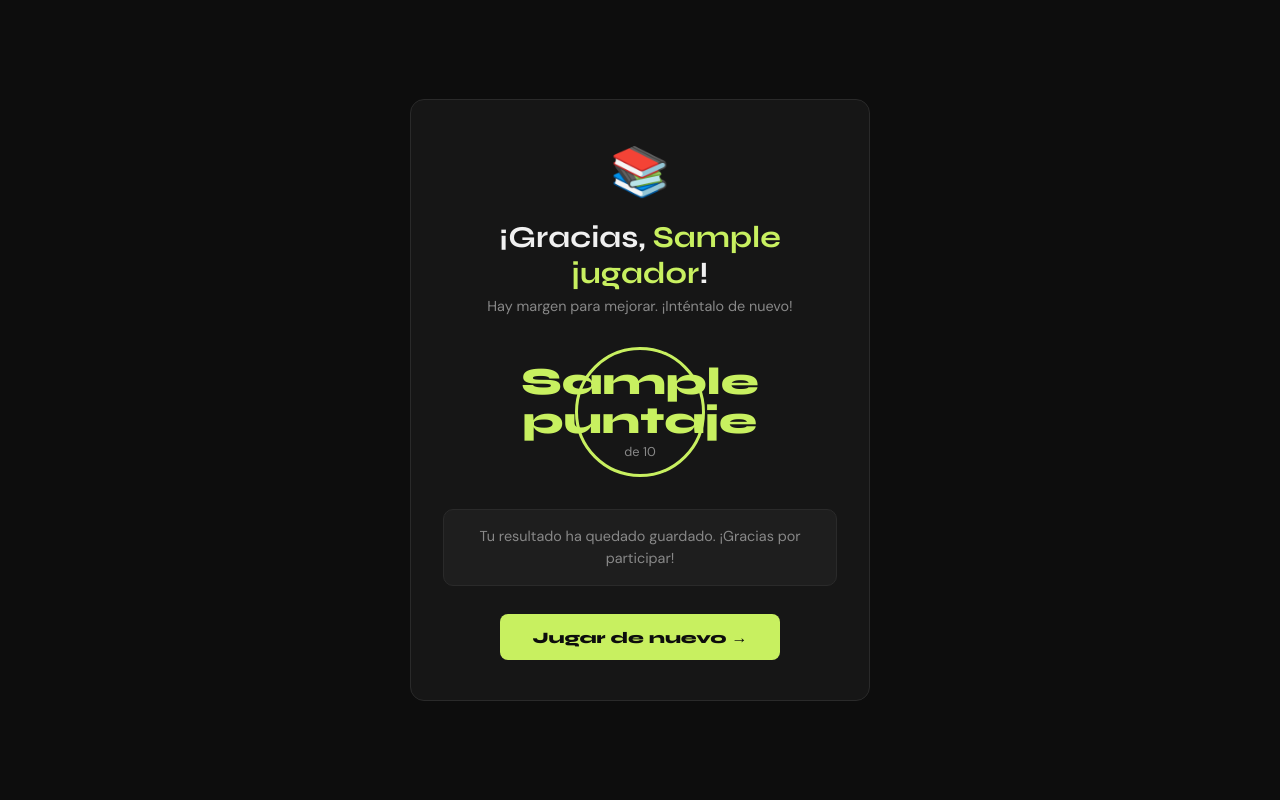
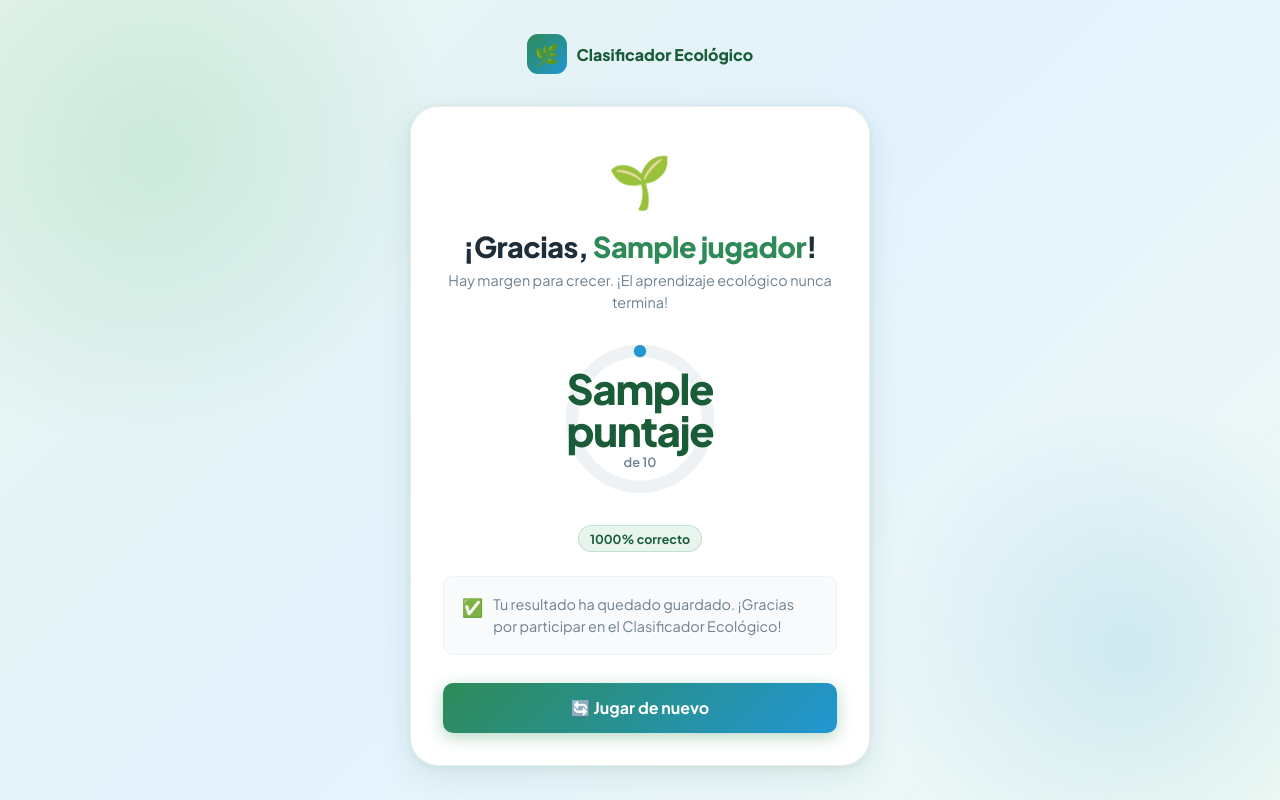
Before and after one commit to Moskur/Proyecto-CDIO, a Flask app: template Proyecto Ecologico/templates/resultado.html in a window 1280 px wide. Run offline with Flask 3, Linux system fonts and the light colour scheme; the template is opened without the code that fills it: most values are stand-ins (such as "Sample title", 1, 10 or a date in 2020).

Commit message:
Actualización de resultado.html

```diff
--- a/Proyecto Ecologico/templates/resultado.html
+++ b/Proyecto Ecologico/templates/resultado.html
@@ -3,146 +3,296 @@
 <head>
   <meta charset="UTF-8">
   <meta name="viewport" content="width=device-width, initial-scale=1.0">
-  <title>Quiz – Resultado</title>
-  <link href="https://fonts.googleapis.com/css2?family=Syne:wght@700;800&family=DM+Sans:wght@400;500&display=swap" rel="stylesheet">
+  <title>Clasificador Ecológico – Resultado</title>
+  <link href="https://fonts.googleapis.com/css2?family=Plus+Jakarta+Sans:wght@400;500;600;700;800&display=swap" rel="stylesheet">
   <style>
     *, *::before, *::after { box-sizing: border-box; margin: 0; padding: 0; }
 
     :root {
-      --bg:     #0d0d0d;
-      --card:   #161616;
-      --border: #2a2a2a;
-      --accent: #c8f060;
-      --text:   #f0f0f0;
-      --muted:  #888;
+      --green-dark:   #1a5c38;
+      --green-mid:    #2e8b57;
+      --green-light:  #4caf7d;
+      --green-pale:   #e8f5ee;
+      --blue-deep:    #1565a8;
+      --blue-mid:     #2196d3;
+      --blue-pale:    #e3f2fd;
+      --white:        #ffffff;
+      --gray-50:      #f8fafb;
+      --gray-100:     #eef2f5;
+      --gray-300:     #c8d4dc;
+      --gray-500:     #6b8090;
+      --gray-800:     #1e2d3a;
+      --radius-sm:    10px;
+      --radius-md:    18px;
+      --radius-lg:    28px;
+      --shadow-card:  0 8px 32px rgba(26,92,56,.10), 0 2px 8px rgba(26,92,56,.07);
+      --shadow-btn:   0 4px 16px rgba(46,139,87,.35);
     }
 
     body {
-      background: var(--bg);
-      color: var(--text);
-      font-family: 'DM Sans', sans-serif;
+      background: linear-gradient(135deg, #e8f5ee 0%, #e3f2fd 50%, #f0faf4 100%);
       min-height: 100vh;
-      display: flex;
-      align-items: center;
-      justify-content: center;
-      padding: 2rem;
-    }
-
-    .card {
-      background: var(--card);
-      border: 1px solid var(--border);
-      border-radius: 14px;
-      padding: 2.5rem 2rem;
-      width: 100%;
-      max-width: 460px;
-      text-align: center;
-      animation: fadeUp .5s ease both;
-    }
-
-    @keyframes fadeUp {
-      from { opacity: 0; transform: translateY(20px); }
-      to   { opacity: 1; transform: translateY(0); }
-    }
-
-    .emoji { font-size: 3rem; margin-bottom: 1rem; }
-
-    h1 {
-      font-family: 'Syne', sans-serif;
-      font-size: 1.9rem;
-      margin-bottom: .4rem;
-    }
-
-    .nombre { color: var(--accent); }
-
-    .subtitulo {
-      color: var(--muted);
-      font-size: .9rem;
-      margin-bottom: 2rem;
-    }
-
-    .puntaje-circulo {
-      width: 130px;
-      height: 130px;
-      border-radius: 50%;
-      border: 3px solid var(--accent);
+      font-family: 'Plus Jakarta Sans', system-ui, sans-serif;
       display: flex;
       flex-direction: column;
       align-items: center;
       justify-content: center;
-      margin: 0 auto 2rem;
+      padding: 2rem 1rem;
+      position: relative;
+      overflow-x: hidden;
     }
 
-    .puntaje-numero {
-      font-family: 'Syne', sans-serif;
-      font-size: 2.4rem;
-      font-weight: 800;
-      color: var(--accent);
-      line-height: 1;
+    body::before, body::after {
+      content: '';
+      position: fixed;
+      border-radius: 50%;
+      pointer-events: none;
+      z-index: 0;
+    }
+    body::before {
+      width: 600px; height: 600px;
+      background: radial-gradient(circle, rgba(78,188,109,.18) 0%, transparent 70%);
+      top: -150px; left: -150px;
+    }
+    body::after {
+      width: 500px; height: 500px;
+      background: radial-gradient(circle, rgba(33,150,211,.14) 0%, transparent 70%);
+      bottom: -100px; right: -100px;
     }
 
-    .puntaje-total {
+    .topbar {
+      display: flex;
+      align-items: center;
+      gap: .6rem;
+      margin-bottom: 2rem;
+      position: relative; z-index: 1;
+      animation: fadeDown .4s ease both;
+    }
+    .brand-icon {
+      width: 40px; height: 40px;
+      background: linear-gradient(135deg, var(--green-mid), var(--blue-mid));
+      border-radius: 11px;
+      display: flex; align-items: center; justify-content: center;
+      font-size: 1.25rem;
+    }
+    .brand-name {
+      font-size: 1rem;
+      font-weight: 800;
+      color: var(--green-dark);
+    }
+
+    .card {
+      background: var(--white);
+      border-radius: var(--radius-lg);
+      padding: 2.5rem 2rem 2rem;
+      width: 100%;
+      max-width: 460px;
+      box-shadow: var(--shadow-card);
+      border: 1px solid rgba(46,139,87,.12);
+      position: relative; z-index: 1;
+      text-align: center;
+      animation: fadeUp .6s cubic-bezier(.22,.68,0,1.2) both;
+    }
+
+    @keyframes fadeUp {
+      from { opacity: 0; transform: translateY(28px) scale(.97); }
+      to   { opacity: 1; transform: translateY(0) scale(1); }
+    }
+    @keyframes fadeDown {
+      from { opacity: 0; transform: translateY(-14px); }
+      to   { opacity: 1; transform: translateY(0); }
+    }
+    @keyframes popIn {
+      0%   { transform: scale(0.6); opacity: 0; }
+      60%  { transform: scale(1.08); }
+      100% { transform: scale(1); opacity: 1; }
+    }
+    @keyframes countUp {
+      from { opacity: 0; transform: translateY(8px); }
+      to   { opacity: 1; transform: translateY(0); }
+    }
+
+    .result-emoji {
+      font-size: 3.2rem;
+      display: block;
+      margin-bottom: 1rem;
+      animation: popIn .5s cubic-bezier(.22,.68,0,1.2) .15s both;
+    }
+
+    h1 {
+      font-size: 1.8rem;
+      font-weight: 800;
+      color: var(--gray-800);
+      line-height: 1.2;
+      margin-bottom: .4rem;
+      letter-spacing: -.02em;
+    }
+
+    .nombre-destaque {
+      color: var(--green-mid);
+    }
+
+    .subtitulo {
+      color: var(--gray-500);
+      font-size: .9rem;
+      margin-bottom: 2rem;
+      line-height: 1.5;
+    }
+
+    /* Score ring */
+    .score-ring {
+      position: relative;
+      width: 148px;
+      height: 148px;
+      margin: 0 auto 2rem;
+      animation: popIn .55s cubic-bezier(.22,.68,0,1.2) .25s both;
+    }
+    .score-ring svg {
+      width: 100%; height: 100%;
+      transform: rotate(-90deg);
+    }
+    .score-ring .track {
+      fill: none;
+      stroke: var(--gray-100);
+      stroke-width: 10;
+    }
+    .score-ring .fill {
+      fill: none;
+      stroke: url(#scoreGrad);
+      stroke-width: 10;
+      stroke-linecap: round;
+      stroke-dasharray: 345;
+      stroke-dashoffset: {{ (345 - (puntaje / total * 345)) | int }};
+      transition: stroke-dashoffset 1s ease .4s;
+    }
+    .score-inner {
+      position: absolute;
+      inset: 0;
+      display: flex;
+      flex-direction: column;
+      align-items: center;
+      justify-content: center;
+      animation: countUp .5s ease .4s both;
+    }
+    .score-number {
+      font-size: 2.6rem;
+      font-weight: 800;
+      color: var(--green-dark);
+      line-height: 1;
+      letter-spacing: -.03em;
+    }
+    .score-denom {
       font-size: .8rem;
-      color: var(--muted);
-      margin-top: .2rem;
+      color: var(--gray-500);
+      font-weight: 600;
+      margin-top: .15rem;
+    }
+
+    /* Percent label */
+    .score-pct {
+      display: inline-block;
+      background: var(--green-pale);
+      color: var(--green-dark);
+      font-size: .78rem;
+      font-weight: 700;
+      padding: .28rem .7rem;
+      border-radius: 99px;
+      border: 1px solid rgba(46,139,87,.2);
+      margin-bottom: 1.5rem;
     }
 
     .mensaje {
-      background: #1e1e1e;
-      border: 1px solid var(--border);
-      border-radius: 10px;
-      color: var(--muted);
+      background: var(--gray-50);
+      border: 1px solid var(--gray-100);
+      border-radius: var(--radius-sm);
+      color: var(--gray-500);
       font-size: .9rem;
-      padding: 1rem;
+      padding: 1rem 1.1rem;
       margin-bottom: 1.75rem;
-      line-height: 1.5;
+      line-height: 1.55;
+      text-align: left;
+      display: flex;
+      gap: .6rem;
+      align-items: flex-start;
     }
+    .mensaje-icon { flex-shrink: 0; font-size: 1.1rem; margin-top: .05rem; }
 
     .btn {
-      display: inline-block;
-      background: var(--accent);
-      color: #0d0d0d;
+      display: inline-flex;
+      align-items: center;
+      justify-content: center;
+      gap: .5rem;
+      width: 100%;
+      background: linear-gradient(135deg, var(--green-mid) 0%, var(--blue-mid) 100%);
+      color: var(--white);
       border: none;
-      border-radius: 8px;
-      font-family: 'Syne', sans-serif;
+      border-radius: var(--radius-sm);
+      font-family: inherit;
       font-size: 1rem;
-      font-weight: 800;
-      padding: .85rem 2rem;
+      font-weight: 700;
+      padding: .9rem 2rem;
       cursor: pointer;
       text-decoration: none;
-      transition: opacity .2s, transform .1s;
+      transition: opacity .2s, transform .15s, box-shadow .2s;
+      box-shadow: var(--shadow-btn);
     }
+    .btn:hover  { opacity: .9; box-shadow: 0 6px 22px rgba(46,139,87,.4); }
+    .btn:active { transform: scale(.98); }
 
-    .btn:hover  { opacity: .88; }
-    .btn:active { transform: scale(.98); }
+    @media (max-width: 480px) {
+      .card { padding: 2rem 1.5rem 1.75rem; }
+      h1 { font-size: 1.55rem; }
+    }
   </style>
 </head>
 <body>
+
+  <div class="topbar">
+    <div class="brand-icon">🌿</div>
+    <span class="brand-name">Clasificador Ecológico</span>
+  </div>
+
   <div class="card">
 
     {% if puntaje == total %}
-      <div class="emoji">🏆</div>
-      <h1>¡Perfecto, <span class="nombre">{{ jugador.nombre }}</span>!</h1>
-      <p class="subtitulo">Respondiste todo correctamente. ¡Impresionante!</p>
+      <span class="result-emoji">🏆</span>
+      <h1>¡Perfecto, <span class="nombre-destaque">{{ jugador.nombre }}</span>!</h1>
+      <p class="subtitulo">Respondiste todo correctamente. ¡Eres un experto en ecología!</p>
     {% elif puntaje >= (total * 0.6) | int %}
-      <div class="emoji">🎉</div>
-      <h1>¡Bien hecho, <span class="nombre">{{ jugador.nombre }}</span>!</h1>
-      <p class="subtitulo">Un resultado sólido. ¡Sigue así!</p>
+      <span class="result-emoji">🌿</span>
+      <h1>¡Bien hecho, <span class="nombre-destaque">{{ jugador.nombre }}</span>!</h1>
+      <p class="subtitulo">Un resultado sólido. Tu conocimiento ambiental es admirable.</p>
     {% else %}
-      <div class="emoji">📚</div>
-      <h1>¡Gracias, <span class="nombre">{{ jugador.nombre }}</span>!</h1>
-      <p class="subtitulo">Hay margen para mejorar. ¡Inténtalo de nuevo!</p>
+      <span class="result-emoji">🌱</span>
+      <h1>¡Gracias, <span class="nombre-destaque">{{ jugador.nombre }}</span>!</h1>
+      <p class="subtitulo">Hay margen para crecer. ¡El aprendizaje ecológico nunca termina!</p>
     {% endif %}
 
-    <div class="puntaje-circulo">
-      <span class="puntaje-numero">{{ puntaje }}</span>
-      <span class="puntaje-total">de {{ total }}</span>
+    <div class="score-ring">
+      <svg viewBox="0 0 120 120">
+        <defs>
+          <linearGradient id="scoreGrad" x1="0%" y1="0%" x2="100%" y2="0%">
+            <stop offset="0%"   stop-color="#2e8b57"/>
+            <stop offset="100%" stop-color="#2196d3"/>
+          </linearGradient>
+        </defs>
+        <circle class="track" cx="60" cy="60" r="55"/>
+        <circle class="fill"  cx="60" cy="60" r="55"/>
+      </svg>
+      <div class="score-inner">
+        <span class="score-number">{{ puntaje }}</span>
+        <span class="score-denom">de {{ total }}</span>
+      </div>
     </div>
 
-    <p class="mensaje">
-      Tu resultado ha quedado guardado. ¡Gracias por participar!
-    </p>
+    <span class="score-pct">{{ ((puntaje / total) * 100) | int }}% correcto</span>
 
-    <a href="/" class="btn">Jugar de nuevo →</a>
+    <div class="mensaje">
+      <span class="mensaje-icon">✅</span>
+      <span>Tu resultado ha quedado guardado. ¡Gracias por participar en el Clasificador Ecológico!</span>
+    </div>
+
+    <a href="/" class="btn">🔄 Jugar de nuevo</a>
 
   </div>
 </body>
```
